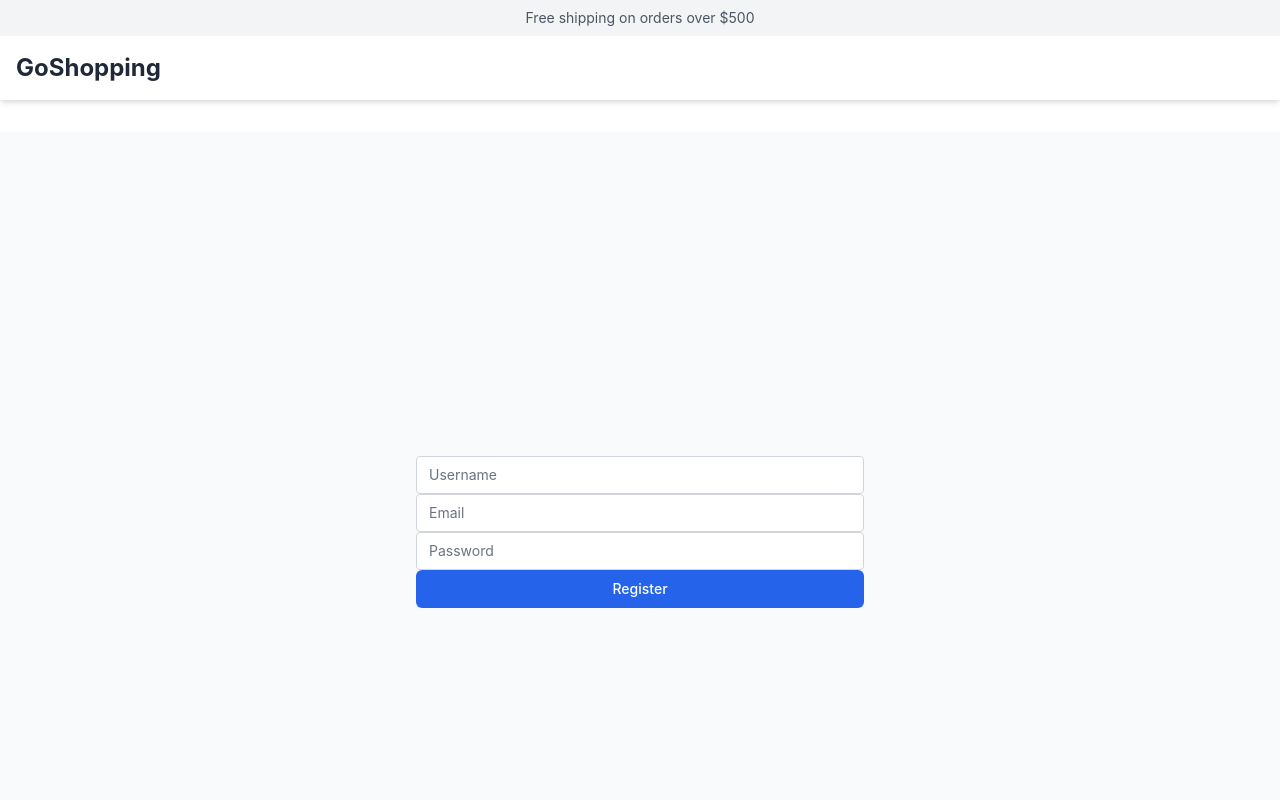
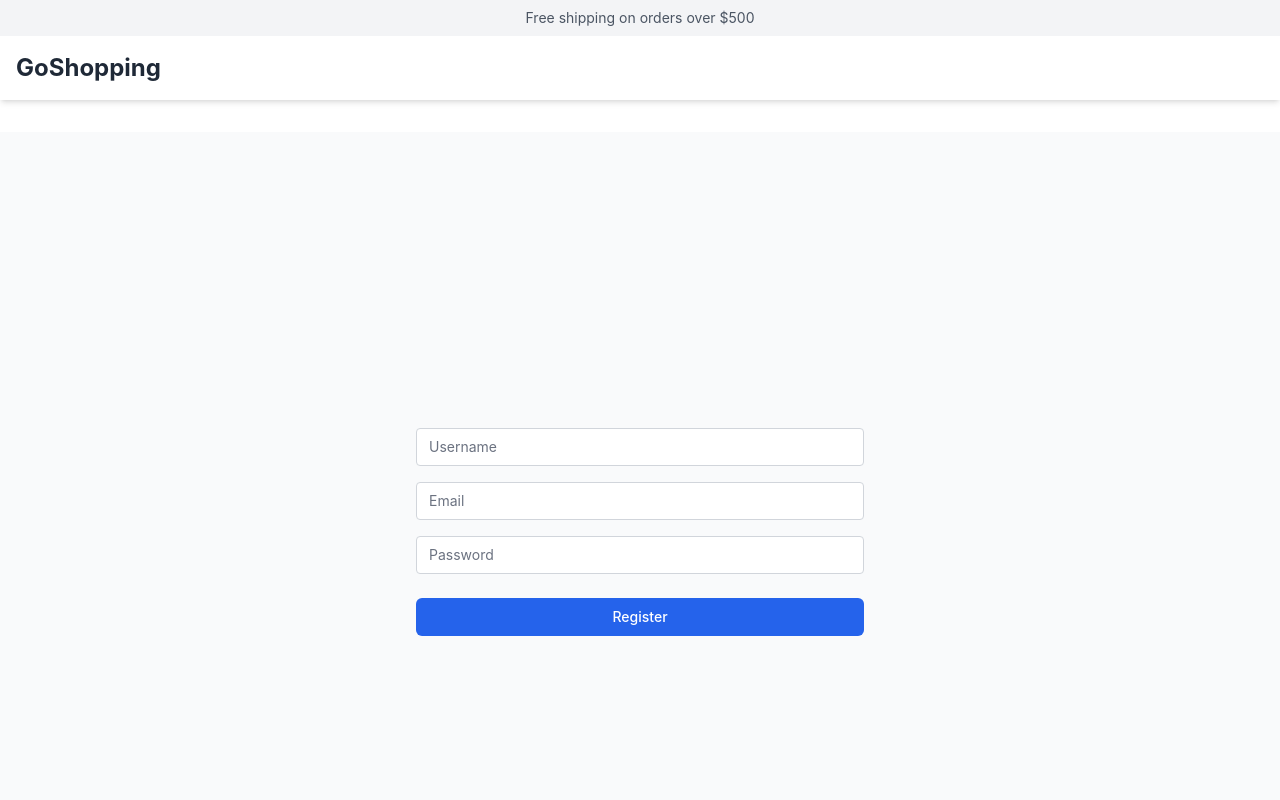
Before and after one commit to maomao0007/go-shopping, a React (Create React App) app: page /register in a window 1280 px wide. Shown: the top 800 px of the page. Built offline with nearby package versions, Linux system fonts and the light colour scheme.

Commit message:
style: revise the margin of login and register page

```diff
--- a/src/components/auth/Login.js
+++ b/src/components/auth/Login.js
@@ -89,7 +89,7 @@
           <input
             type="email"
             name="email"
-            className="appearance-none rounded relative block w-full px-3 py-2 border border-gray-300 placeholder-gray-500 text-gray-900 focus:outline-none focus:ring-blue-500 focus:border-blue-500 focus:z-10 sm:text-sm"
+            className="appearance-none rounded relative block w-full px-3 py-2 border border-gray-300 placeholder-gray-500 text-gray-900 focus:outline-none focus:ring-blue-500 focus:border-blue-500 focus:z-10 sm:text-sm mb-4"
             placeholder="Email"
             value={formData.email}
             onChange={handleChange}
@@ -98,7 +98,7 @@
           <input
             type="password"
             name="password"
-            className="appearance-none rounded relative block w-full px-3 py-2 border border-gray-300 placeholder-gray-500 text-gray-900 focus:outline-none focus:ring-blue-500 focus:border-blue-500 focus:z-10 sm:text-sm"
+            className="appearance-none rounded relative block w-full px-3 py-2 border border-gray-300 placeholder-gray-500 text-gray-900 focus:outline-none focus:ring-blue-500 focus:border-blue-500 focus:z-10 sm:text-sm mb-6"
             placeholder="Password"
             value={formData.password}
             onChange={handleChange}
--- a/src/components/auth/Register.js
+++ b/src/components/auth/Register.js
@@ -75,7 +75,7 @@
           <input
             type="text"
             name="username"
-            className="appearance-none rounded relative block w-full px-3 py-2 border border-gray-300 placeholder-gray-500 text-gray-900 focus:outline-none focus:ring-blue-500 focus:border-blue-500 focus:z-10 sm:text-sm"
+            className="appearance-none rounded relative block w-full px-3 py-2 border border-gray-300 placeholder-gray-500 text-gray-900 focus:outline-none focus:ring-blue-500 focus:border-blue-500 focus:z-10 sm:text-sm mb-4"
             placeholder="Username"
             value={formData.username}
             onChange={handleChange}
@@ -83,7 +83,7 @@
           <input
             type="email"
             name="email"
-            className="appearance-none rounded relative block w-full px-3 py-2 border border-gray-300 placeholder-gray-500 text-gray-900 focus:outline-none focus:ring-blue-500 focus:border-blue-500 focus:z-10 sm:text-sm"
+            className="appearance-none rounded relative block w-full px-3 py-2 border border-gray-300 placeholder-gray-500 text-gray-900 focus:outline-none focus:ring-blue-500 focus:border-blue-500 focus:z-10 sm:text-sm mb-4"
             placeholder="Email"
             value={formData.email}
             onChange={handleChange}
@@ -91,7 +91,7 @@
           <input
             type="password"
             name="password"
-            className="appearance-none rounded relative block w-full px-3 py-2 border border-gray-300 placeholder-gray-500 text-gray-900 focus:outline-none focus:ring-blue-500 focus:border-blue-500 focus:z-10 sm:text-sm"
+            className="appearance-none rounded relative block w-full px-3 py-2 border border-gray-300 placeholder-gray-500 text-gray-900 focus:outline-none focus:ring-blue-500 focus:border-blue-500 focus:z-10 sm:text-sm mb-6"
             placeholder="Password"
             value={formData.password}
             onChange={handleChange}
```
